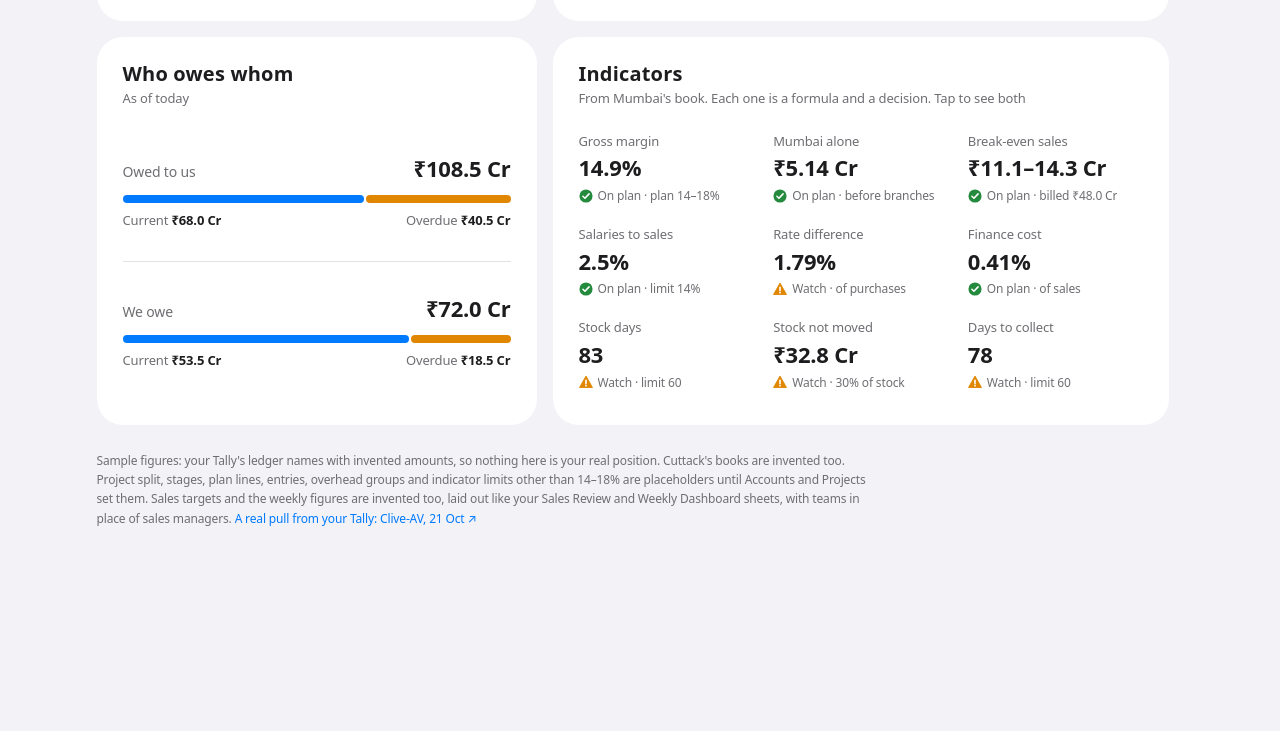
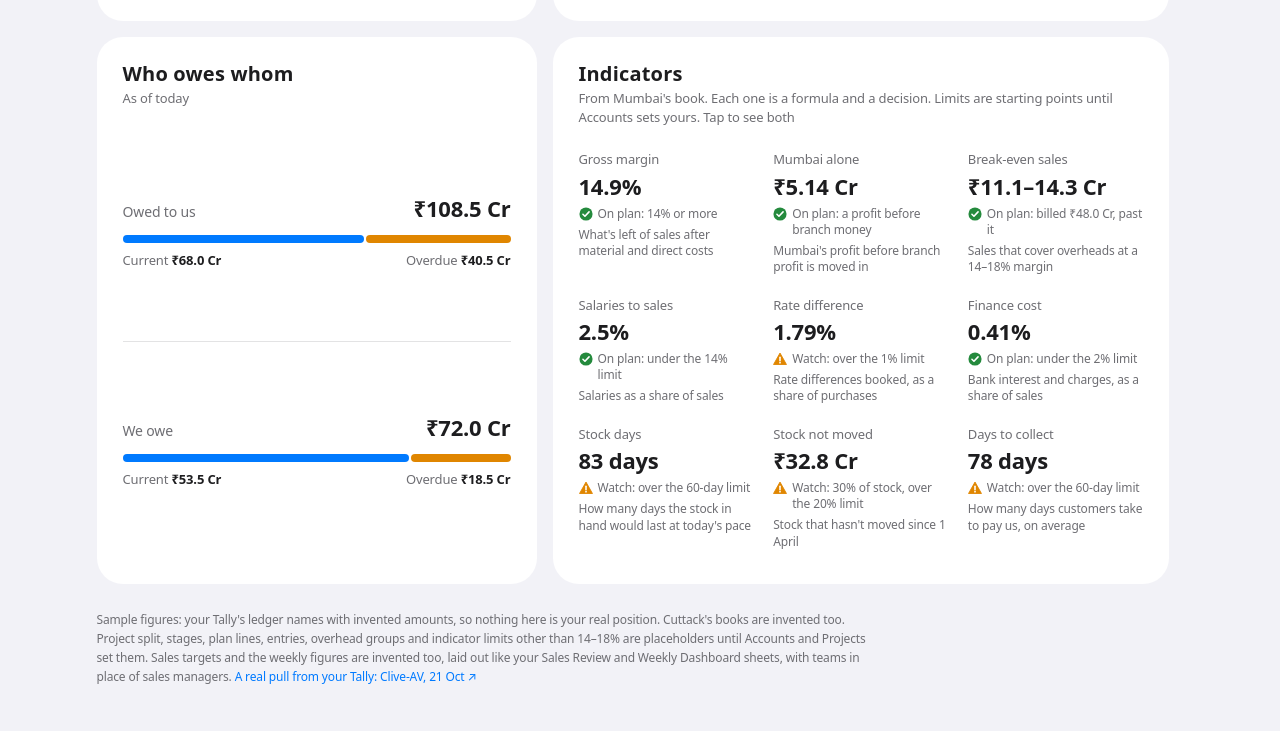
Before and after one commit to founderssuiteservices-tech/reports, a plain HTML site: page executive.html in a window 1280 px wide. Shown: the part 1824-2555 px from the top of the page. Before the commit the page ends 2396 px from the top, so only its background shows below. Drawn offline with Linux system fonts and the light colour scheme.

Commit message:
Indicators explain themselves: meaning, status in words, units
Each indicator tile now shows what it means, its value with a unit
("83 days") and its status in words ("Watch: over the 60-day limit").
The header says limits are starting points until Accounts sets them.
Sample figures only.

Co-Authored-By: Claude Opus 5.5 <noreply@anthropic.com>
Claude-Session: https://claude.ai/code/session_01MsggrieXHeQT9CgJmGVBmg

```diff
--- a/executive.html
+++ b/executive.html
@@ -213,12 +213,14 @@ details.twin summary::-webkit-details-marker{display:none}
 .ow-k b{font-weight:600;color:var(--label)}
 
 /* indicators */
-.sigs{display:grid;grid-template-columns:repeat(3,minmax(0,1fr));gap:0;margin:0 -10px}
+.sigs{display:grid;grid-template-columns:repeat(3,minmax(0,1fr));gap:0;margin:0 -10px;align-items:start}
 .sig{display:block;padding:10px;border-radius:14px;transition:background-color .2s}
 .sig .sl{white-space:nowrap;overflow:hidden;text-overflow:ellipsis}
 .sig .v{display:block;font-size:22px;font-weight:600;letter-spacing:-.01em;margin:2px 0 3px;white-space:nowrap}
-.sig .w{display:flex;align-items:center;gap:5px;font-size:12px;color:var(--label2);min-width:0}
-.sig .w span{min-width:0;overflow:hidden;text-overflow:ellipsis;white-space:nowrap}
+.sig .w{display:flex;align-items:flex-start;gap:5px;font-size:12px;line-height:16px;color:var(--label2);min-width:0}
+.sig .w svg{flex:none;margin-top:1px}
+.sig .w span{min-width:0}
+.sig .sig-m{display:block;margin-top:5px;font-size:12px;line-height:1.35;color:var(--label2)}
 
 /* projects */
 .hero-p{font-size:56px;line-height:1.04;font-weight:700;letter-spacing:-.02em;margin:14px 0 2px;white-space:nowrap}
@@ -651,20 +653,22 @@ const unmoved = () => { const c = B.stock.filter(s => s.close[N - 1] === s.open)
 const owedUs = () => { const rows = B.projects.map((p, i) => ({i, name: p.name, due: p.due, tot: sum(p.due), od: sum(p.due.slice(1))})); return {rows, tot: sum(rows, x => x.tot), od: sum(rows, x => x.od), old: sum(rows, x => x.due[4]), buckets: [0, 1, 2, 3, 4].map(i => sum(rows, x => x.due[i]))}; };
 const weOwe = () => ({rows: B.weOwe, tot: sum(B.weOwe, x => x[1] + x[2]), od: sum(B.weOwe, x => x[2])});
 const needTenders = () => { const y = P(YEAR), lo = y.over / PLAN[1], hi = y.over / PLAN[0]; return {lo, hi, a: Math.max(0, Math.ceil((lo - y.sales) / TENDER)), b: Math.max(0, Math.ceil((hi - y.sales) / TENDER))}; };
+const lim = (s, a, b) => ({good: `under the ${a} limit`, warn: `over the ${a} limit`, bad: `over ${b}`})[s];  // at()'s three states in words
 function signals(r) {
   const p = P(r), y = P(YEAR), u = owedUs(), stuck = unmoved();
   const alone = p.net - branches(r), lo = p.over / PLAN[1], hi = p.over / PLAN[0], sal = inR(byRaw.Salaries, r) / p.sales, swing = inR(byRaw["RATE DIFFRANCE"], r) / p.purch, fin = inR(byRaw["Financial Expenses"], r) / p.sales;
   const days = (p.cos + p.direct) ? p.close / ((p.cos + p.direct) / p.days) : 0, collect = u.tot / (y.sales / y.days), stuckShare = stuck.v / stockAt(N - 1);
+  const sg = gmStatus(p.gm), sp = at(sal, PLAN[0], PLAN[1]), sw = at(swing, .01, .02), sf = at(fin, .02, .04), sd = at(days, 60, 120), sk = at(stuckShare, .2, .4), sc = at(collect, 60, 120);
   return [
-    {n: "gross", t: "Gross margin", v: pct(p.gm), s: gmStatus(p.gm), w: "plan 14–18%"},
-    {n: "mumbai", t: "Mumbai alone", v: short(alone), s: alone >= 0 ? "good" : "bad", w: "before branches"},
-    {n: "breakeven", t: "Break-even sales", v: `${short(lo)}–${short(hi).replace("₹", "")}`.replace(/ (Cr|L)–/, (m, u) => short(lo).endsWith(u) && short(hi).endsWith(u) ? "–" : m), s: p.sales >= hi ? "good" : "warn", w: `billed ${short(p.sales)}`},
-    {n: "people", t: "Salaries to sales", v: pct(sal), s: at(sal, PLAN[0], PLAN[1]), w: "limit 14%"},
-    {n: "swing", t: "Rate difference", v: pct(swing, 2), s: at(swing, .01, .02), w: "of purchases"},
-    {n: "finance", t: "Finance cost", v: pct(fin, 2), s: at(fin, .02, .04), w: "of sales"},
-    {n: "stockdays", t: "Stock days", v: Math.round(days).toString(), s: at(days, 60, 120), w: "limit 60"},
-    {n: "stuck", t: "Stock not moved", v: short(stuck.v), s: at(stuckShare, .2, .4), w: `${pct(stuckShare, 0)} of stock`},
-    {n: "collect", t: "Days to collect", v: Math.round(collect).toString(), s: at(collect, 60, 120), w: "limit 60"}
+    {n: "gross", t: "Gross margin", v: pct(p.gm), s: sg, w: {good: "14% or more", warn: "under the 14% plan", bad: "below zero"}[sg], m: "What's left of sales after material and direct costs"},
+    {n: "mumbai", t: "Mumbai alone", v: short(alone), s: alone >= 0 ? "good" : "bad", w: alone >= 0 ? "a profit before branch money" : "a loss before branch money", m: "Mumbai's profit before branch profit is moved in"},
+    {n: "breakeven", t: "Break-even sales", v: `${short(lo)}–${short(hi).replace("₹", "")}`.replace(/ (Cr|L)–/, (m, u) => short(lo).endsWith(u) && short(hi).endsWith(u) ? "–" : m), s: p.sales >= hi ? "good" : "warn", w: `billed ${short(p.sales)}, ${p.sales >= hi ? "past it" : "not past it yet"}`, m: "Sales that cover overheads at a 14–18% margin"},
+    {n: "people", t: "Salaries to sales", v: pct(sal), s: sp, w: lim(sp, "14%", "18%"), m: "Salaries as a share of sales"},
+    {n: "swing", t: "Rate difference", v: pct(swing, 2), s: sw, w: lim(sw, "1%", "2%"), m: "Rate differences booked, as a share of purchases"},
+    {n: "finance", t: "Finance cost", v: pct(fin, 2), s: sf, w: lim(sf, "2%", "4%"), m: "Bank interest and charges, as a share of sales"},
+    {n: "stockdays", t: "Stock days", v: `${Math.round(days)} days`, s: sd, w: lim(sd, "60-day", "120 days"), m: "How many days the stock in hand would last at today's pace"},
+    {n: "stuck", t: "Stock not moved", v: short(stuck.v), s: sk, w: `${pct(stuckShare, 0)} of stock, ${lim(sk, "20%", "40%")}`, m: "Stock that hasn't moved since 1 April"},
+    {n: "collect", t: "Days to collect", v: `${Math.round(collect)} days`, s: sc, w: lim(sc, "60-day", "120 days"), m: "How many days customers take to pay us, on average"}
   ];
 }
 
@@ -845,7 +849,7 @@ function company() {
     <div class="card dnc reveal" style="--i:5"><header><h2>Where the money went</h2><p>Tap a slice to go deeper</p></header>${donut(r)}</div>
     <div class="card reveal" style="--i:6"><header><h2>Income and expenses</h2><p>Tap a month to see it above. Income includes branch profit and other income</p></header>${bars()}</div></div>
   <div class="g57">${owedCard()}
-    <div class="card" id="sigs"><header><h2>Indicators</h2><p>From Mumbai's book. Each one is a formula and a decision. Tap to see both</p></header><div class="sigs">${signals(r).map(x => `<button class="sig" data-n="${x.n}"><span class="sl">${esc(x.t)}</span><span class="v">${esc(x.v)}</span><span class="w">${IC[x.s]}<span>${ST[x.s]} · ${esc(x.w)}</span></span></button>`).join("")}</div></div></div>`;
+    <div class="card" id="sigs"><header><h2>Indicators</h2><p>From Mumbai's book. Each one is a formula and a decision. Limits are starting points until Accounts sets yours. Tap to see both</p></header><div class="sigs">${signals(r).map(x => `<button class="sig" data-n="${x.n}"><span class="sl">${esc(x.t)}</span><span class="v">${esc(x.v)}</span><span class="w">${IC[x.s]}<span>${ST[x.s]}: ${esc(x.w)}</span></span><span class="sig-m">${esc(x.m)}</span></button>`).join("")}</div></div></div>`;
 }
 function bullet(m, plan, k) {
   const x = v => clamp(v / .25, 0, 1) * 100;
```
